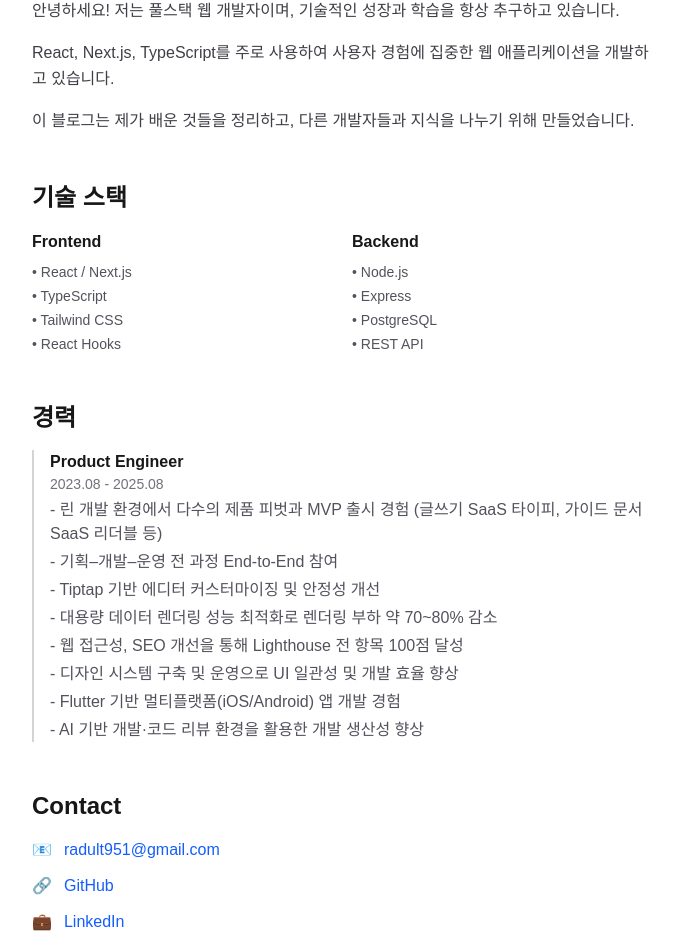
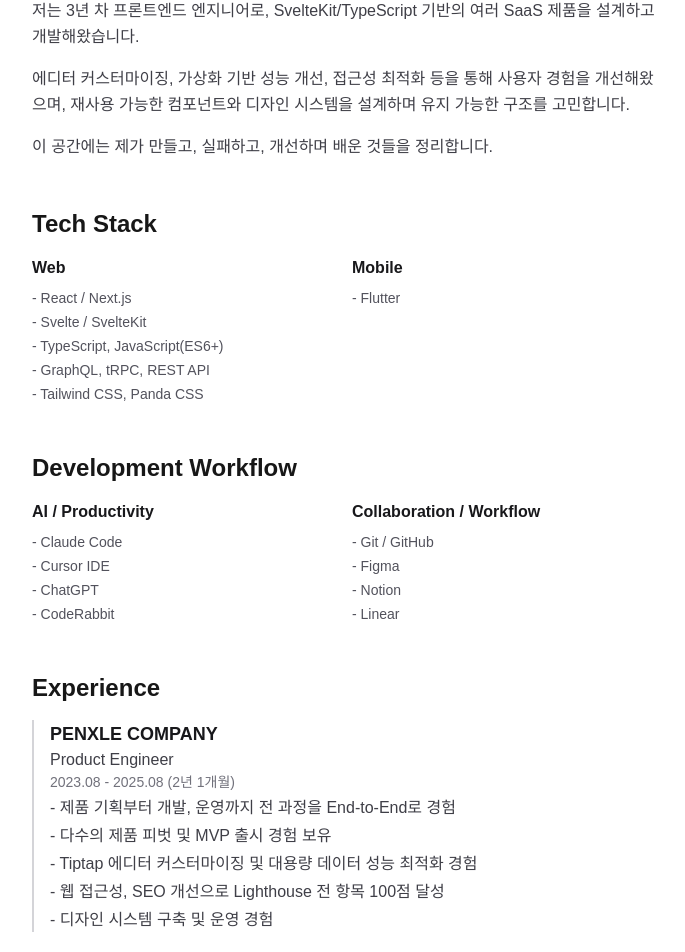
Before and after one commit to Seohyun-Roh/seohyun-dev, a Next.js app: page /about in a window 1280 px wide. Shown: the part 231-1183 px from the top of the page, without its empty margins (296-981 px from the left). Built offline with nearby package versions, Linux system fonts and the light colour scheme.

Commit message:
About 페이지 내용 수정

```diff
--- a/app/about/page.tsx
+++ b/app/about/page.tsx
@@ -3,130 +3,114 @@
 export default function About() {
   return (
     <main className="mx-auto max-w-2xl px-6 py-12">
-      {/* 뒤로가기 */}
-      <Link
-        href="/"
-        className="inline-block mb-8 text-sm text-zinc-600 hover:text-zinc-900 transition-colors"
-      >
+      <Link href="/" className="inline-block mb-8 text-sm text-zinc-700 hover:text-zinc-900 transition-colors">
         ← 목록으로 돌아가기
       </Link>
 
       <article className="space-y-12">
-        {/* 소개 */}
         <section>
           <h1 className="text-4xl font-bold mb-6">About Me</h1>
           <div className="space-y-4 text-zinc-700 leading-relaxed">
             <p>
-              안녕하세요! 저는 풀스택 웹 개발자이며, 기술적인 성장과 학습을 항상
-              추구하고 있습니다.
+              저는 3년 차 프론트엔드 엔지니어로, SvelteKit/TypeScript 기반의 여러 SaaS 제품을 설계하고 개발해왔습니다.
             </p>
+
             <p>
-              React, Next.js, TypeScript를 주로 사용하여 사용자 경험에 집중한 웹
-              애플리케이션을 개발하고 있습니다.
+              에디터 커스터마이징, 가상화 기반 성능 개선, 접근성 최적화 등을 통해 사용자 경험을 개선해왔으며, 재사용
+              가능한 컴포넌트와 디자인 시스템을 설계하며 유지 가능한 구조를 고민합니다.
             </p>
-            <p>
-              이 블로그는 제가 배운 것들을 정리하고, 다른 개발자들과 지식을
-              나누기 위해 만들었습니다.
-            </p>
+
+            <p>이 공간에는 제가 만들고, 실패하고, 개선하며 배운 것들을 정리합니다.</p>
           </div>
         </section>
 
-        {/* 기술 스택 */}
         <section>
-          <h2 className="text-2xl font-bold mb-4">기술 스택</h2>
+          <h2 className="text-2xl font-bold mb-4">Tech Stack</h2>
           <div className="grid grid-cols-2 gap-4">
             <div>
-              <h3 className="font-semibold mb-2 text-zinc-900">Frontend</h3>
+              <h3 className="font-semibold mb-2 text-zinc-900">Web</h3>
               <ul className="space-y-1 text-zinc-600 text-sm">
-                <li>• React / Next.js</li>
-                <li>• TypeScript</li>
-                <li>• Tailwind CSS</li>
-                <li>• React Hooks</li>
+                <li>- React / Next.js</li>
+                <li>- Svelte / SvelteKit</li>
+                <li>- TypeScript, JavaScript(ES6+)</li>
+                <li>- GraphQL, tRPC, REST API</li>
+                <li>- Tailwind CSS, Panda CSS</li>
               </ul>
             </div>
             <div>
-              <h3 className="font-semibold mb-2 text-zinc-900">Backend</h3>
+              <h3 className="font-semibold mb-2 text-zinc-900">Mobile</h3>
               <ul className="space-y-1 text-zinc-600 text-sm">
-                <li>• Node.js</li>
-                <li>• Express</li>
-                <li>• PostgreSQL</li>
-                <li>• REST API</li>
+                <li>- Flutter</li>
               </ul>
             </div>
           </div>
         </section>
 
-        {/* 경력 */}
         <section>
-          <h2 className="text-2xl font-bold mb-4">경력</h2>
-          <div className="space-y-6">
-            <div className="border-l-2 border-zinc-300 pl-4">
-              <h3 className="font-semibold text-zinc-900">Product Engineer</h3>
-              <p className="text-sm text-zinc-500">2023.08 - 2025.08</p>
-              <p className="text-zinc-600 mt-1">
-                - 린 개발 환경에서 다수의 제품 피벗과 MVP 출시 경험 (글쓰기 SaaS
-                타이피, 가이드 문서 SaaS 리더블 등)
-              </p>
-              <p className="text-zinc-600 mt-1">
-                - 기획–개발–운영 전 과정 End-to-End 참여
-              </p>
-              <p className="text-zinc-600 mt-1">
-                - Tiptap 기반 에디터 커스터마이징 및 안정성 개선
-              </p>
-              <p className="text-zinc-600 mt-1">
-                - 대용량 데이터 렌더링 성능 최적화로 렌더링 부하 약 70~80% 감소
-              </p>
-              <p className="text-zinc-600 mt-1">
-                - 웹 접근성, SEO 개선을 통해 Lighthouse 전 항목 100점 달성
-              </p>
-              <p className="text-zinc-600 mt-1">
-                - 디자인 시스템 구축 및 운영으로 UI 일관성 및 개발 효율 향상
-              </p>
-              <p className="text-zinc-600 mt-1">
-                - Flutter 기반 멀티플랫폼(iOS/Android) 앱 개발 경험
-              </p>
-              <p className="text-zinc-600 mt-1">
-                - AI 기반 개발·코드 리뷰 환경을 활용한 개발 생산성 향상
-              </p>
+          <h2 className="text-2xl font-bold mb-4">Development Workflow</h2>
+          <div className="grid grid-cols-2 gap-4">
+            <div>
+              <h3 className="font-semibold mb-2 text-zinc-900">AI / Productivity</h3>
+              <ul className="space-y-1 text-zinc-600 text-sm">
+                <li>- Claude Code</li>
+                <li>- Cursor IDE</li>
+                <li>- ChatGPT</li>
+                <li>- CodeRabbit</li>
+              </ul>
+            </div>
+            <div>
+              <h3 className="font-semibold mb-2 text-zinc-900">Collaboration / Workflow</h3>
+              <ul className="space-y-1 text-zinc-600 text-sm">
+                <li>- Git / GitHub</li>
+                <li>- Figma</li>
+                <li>- Notion</li>
+                <li>- Linear</li>
+              </ul>
             </div>
           </div>
         </section>
 
-        {/* 연락처 */}
+        <section>
+          <h2 className="text-2xl font-bold mb-4">Experience</h2>
+          <div className="space-y-6">
+            <div className="border-l-2 border-zinc-300 pl-4">
+              <h3 className="text-lg font-semibold text-zinc-900">PENXLE COMPANY</h3>
+              <h4 className="font-medium text-zinc-700">Product Engineer</h4>
+              <p className="text-sm text-zinc-500">2023.08 - 2025.08 (2년 1개월)</p>
+              <p className="text-zinc-700 mt-1">- 제품 기획부터 개발, 운영까지 전 과정을 End-to-End로 경험</p>
+              <p className="text-zinc-700 mt-1">- 다수의 제품 피벗 및 MVP 출시 경험 보유</p>
+              <p className="text-zinc-700 mt-1">- Tiptap 에디터 커스터마이징 및 대용량 데이터 성능 최적화 경험</p>
+              <p className="text-zinc-700 mt-1">- 웹 접근성, SEO 개선으로 Lighthouse 전 항목 100점 달성</p>
+              <p className="text-zinc-700 mt-1">- 디자인 시스템 구축 및 운영 경험</p>
+            </div>
+          </div>
+        </section>
+
         <section>
           <h2 className="text-2xl font-bold mb-4">Contact</h2>
-          <div className="space-y-3">
-            <div className="flex items-center gap-3">
-              <span className="text-zinc-600">📧</span>
+          <div className="space-y-3 flex gap-6">
             <a
               href="mailto:radult951@gmail.com"
-                className="text-blue-600 hover:text-blue-800 transition-colors"
+              className="text-blue-600 hover:text-blue-800 transition-colors underline"
             >
-                radult951@gmail.com
+              Email
             </a>
-            </div>
-            <div className="flex items-center gap-3">
-              <span className="text-zinc-600">🔗</span>
             <a
               href="https://github.com/Seohyun-Roh"
               target="_blank"
               rel="noopener noreferrer"
-                className="text-blue-600 hover:text-blue-800 transition-colors"
+              className="text-blue-600 hover:text-blue-800 transition-colors underline"
             >
               GitHub
             </a>
-            </div>
-            <div className="flex items-center gap-3">
-              <span className="text-zinc-600">💼</span>
             <a
-                href="https://www.linkedin.com/in/%EC%84%9C%ED%98%84-%EB%85%B8-828a57211/"
+              href="https://www.linkedin.com/in/seohyun-roh/"
               target="_blank"
               rel="noopener noreferrer"
-                className="text-blue-600 hover:text-blue-800 transition-colors"
+              className="text-blue-600 hover:text-blue-800 transition-colors underline"
             >
               LinkedIn
             </a>
-            </div>
           </div>
         </section>
       </article>
```
Lines whose indentation alone changed are shown as unchanged.
